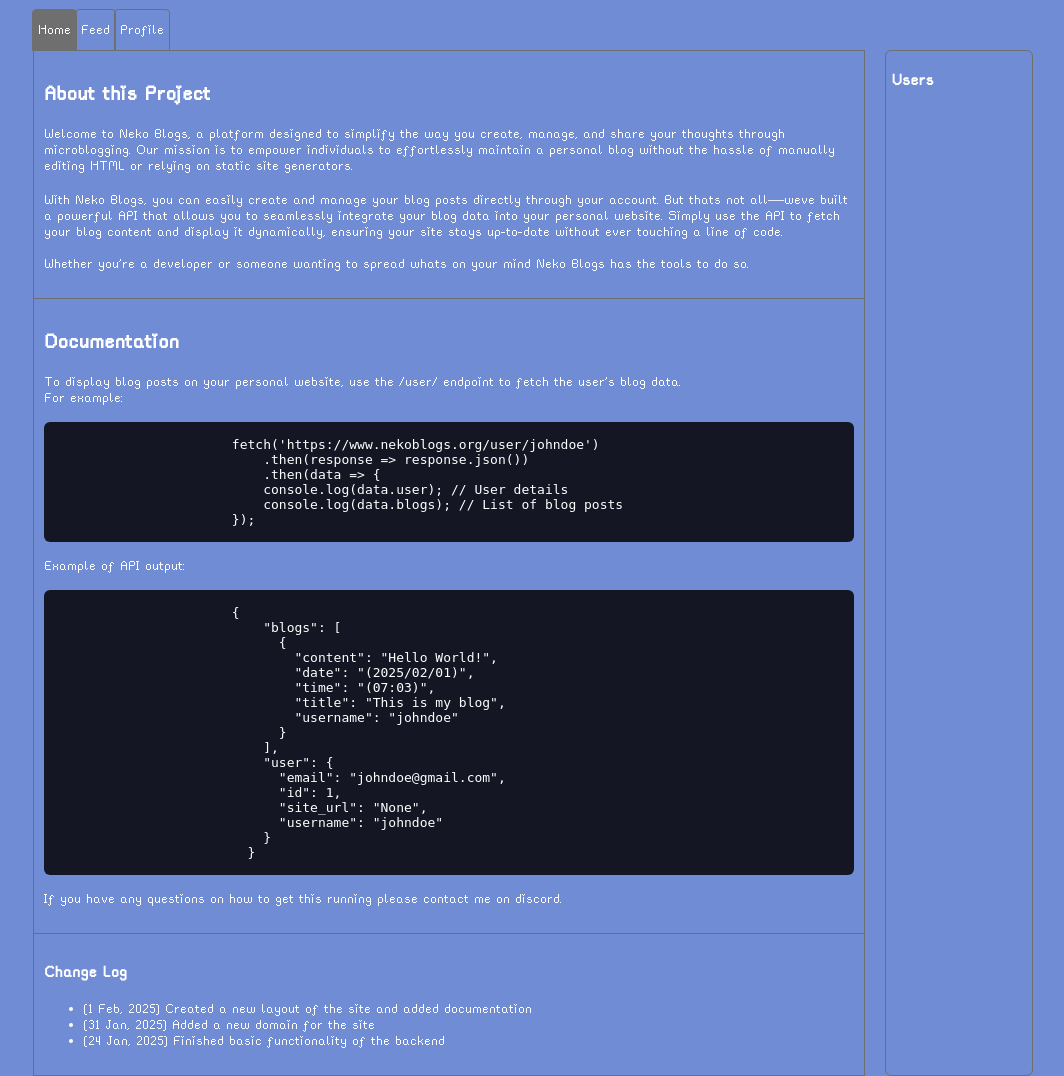
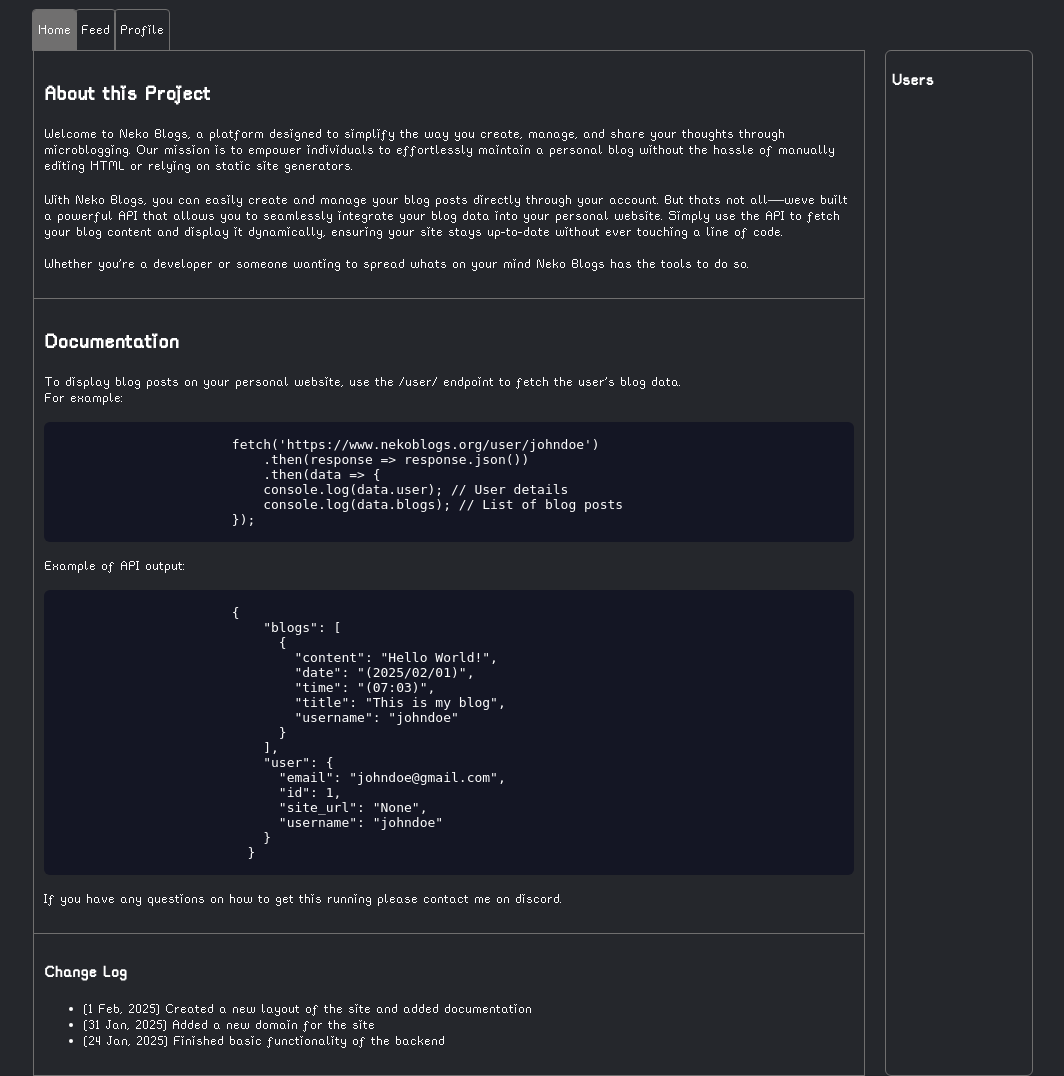
Before and after one commit to met2001/nekoblogs, a Flask app: page /dashboard in a window 1280 px wide. Shown: the whole page, without its empty margins (107-1171 px from the left). Run offline with Flask 3, Linux system fonts and the light colour scheme.

Commit message:
Update dash.css

```diff
--- a/static/styles/dash.css
+++ b/static/styles/dash.css
@@ -1,7 +1,7 @@
 :root{
     --accentColor: rgb(112, 111, 111);
     --textColor: white;
-    --backgroundColor: rgb(112, 140, 212);
+    --backgroundColor: rgb(37, 39, 44);
     --hoverText: black;
 }
 @font-face {
```
